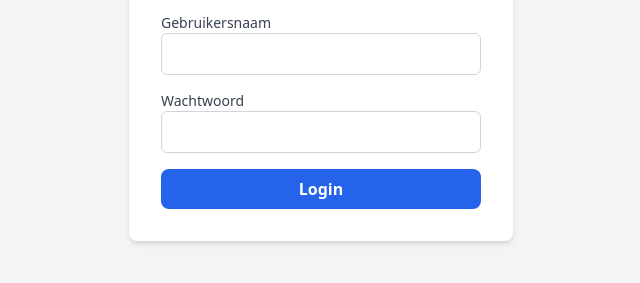
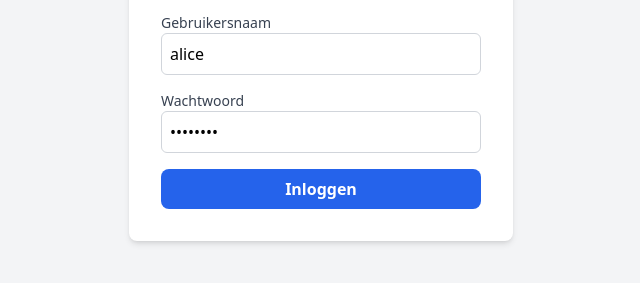
Before and after one commit to KingOfTheAce2/Vastleggingsprogramma, a website: page login.html in a window 1280 px wide. Shown: the part 313-596 px from the top of the page, without its empty margins (319-959 px from the left). Drawn offline with nearby package versions, Linux system fonts and the light colour scheme.

Commit message:
Prefill login form and localize button

```diff
--- a/login.html
+++ b/login.html
@@ -25,6 +25,7 @@
               type="text"
               class="w-full p-2 border border-gray-300 rounded-md"
               aria-label="Gebruikersnaam"
+              value="alice"
               required
             />
           </div>
@@ -39,6 +40,7 @@
               type="password"
               class="w-full p-2 border border-gray-300 rounded-md"
               aria-label="Wachtwoord"
+              value="password"
               required
             />
           </div>
@@ -46,9 +48,9 @@
             id="btn-login"
             type="submit"
             class="w-full bg-blue-600 text-white font-bold py-2 px-4 rounded-lg hover:bg-blue-700 transition"
-            aria-label="Login"
+            aria-label="Inloggen"
           >
-            Login
+            Inloggen
           </button>
         </form>
       </div>
```
Also changed, not shown: 1 other file.
